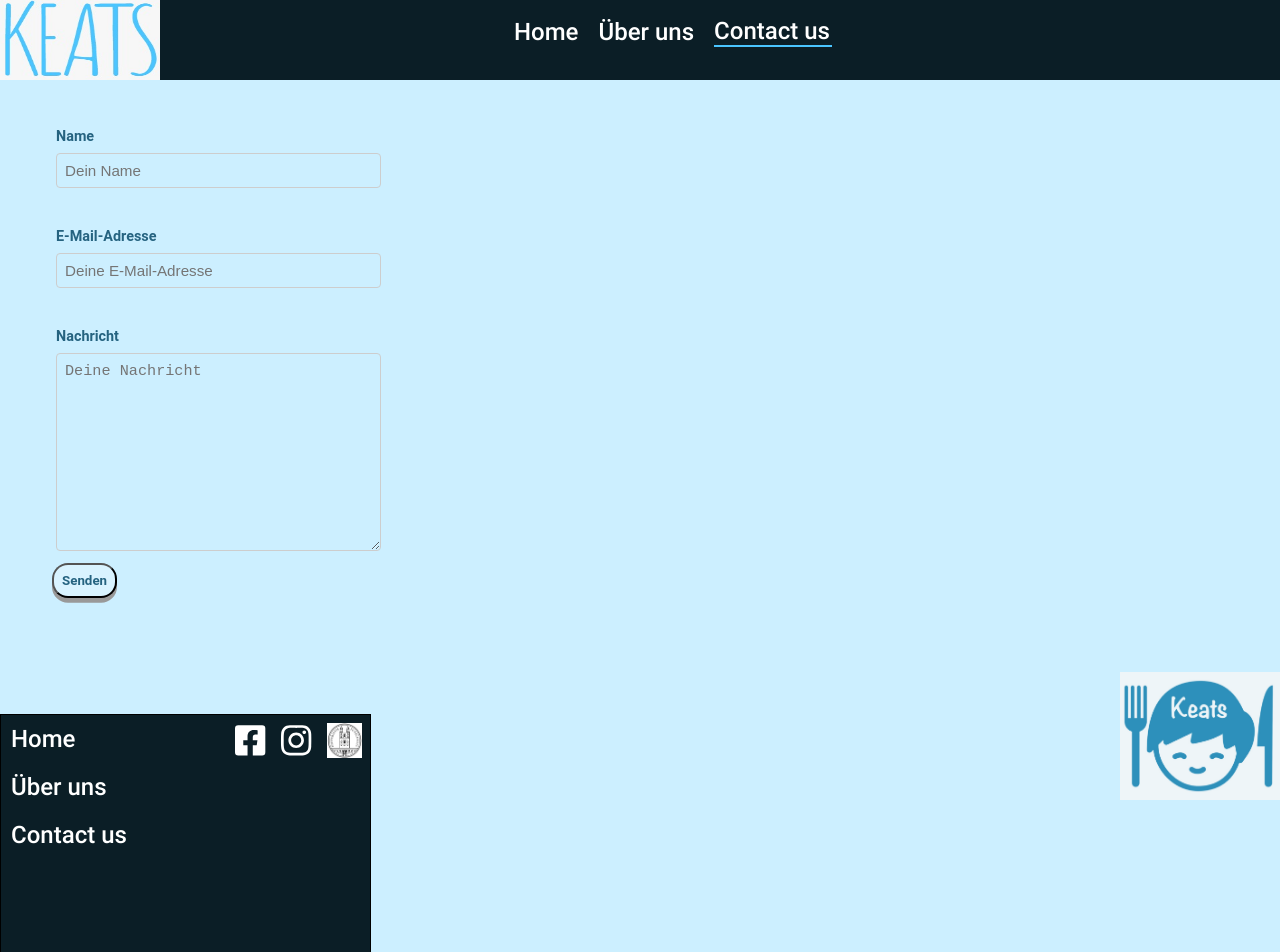
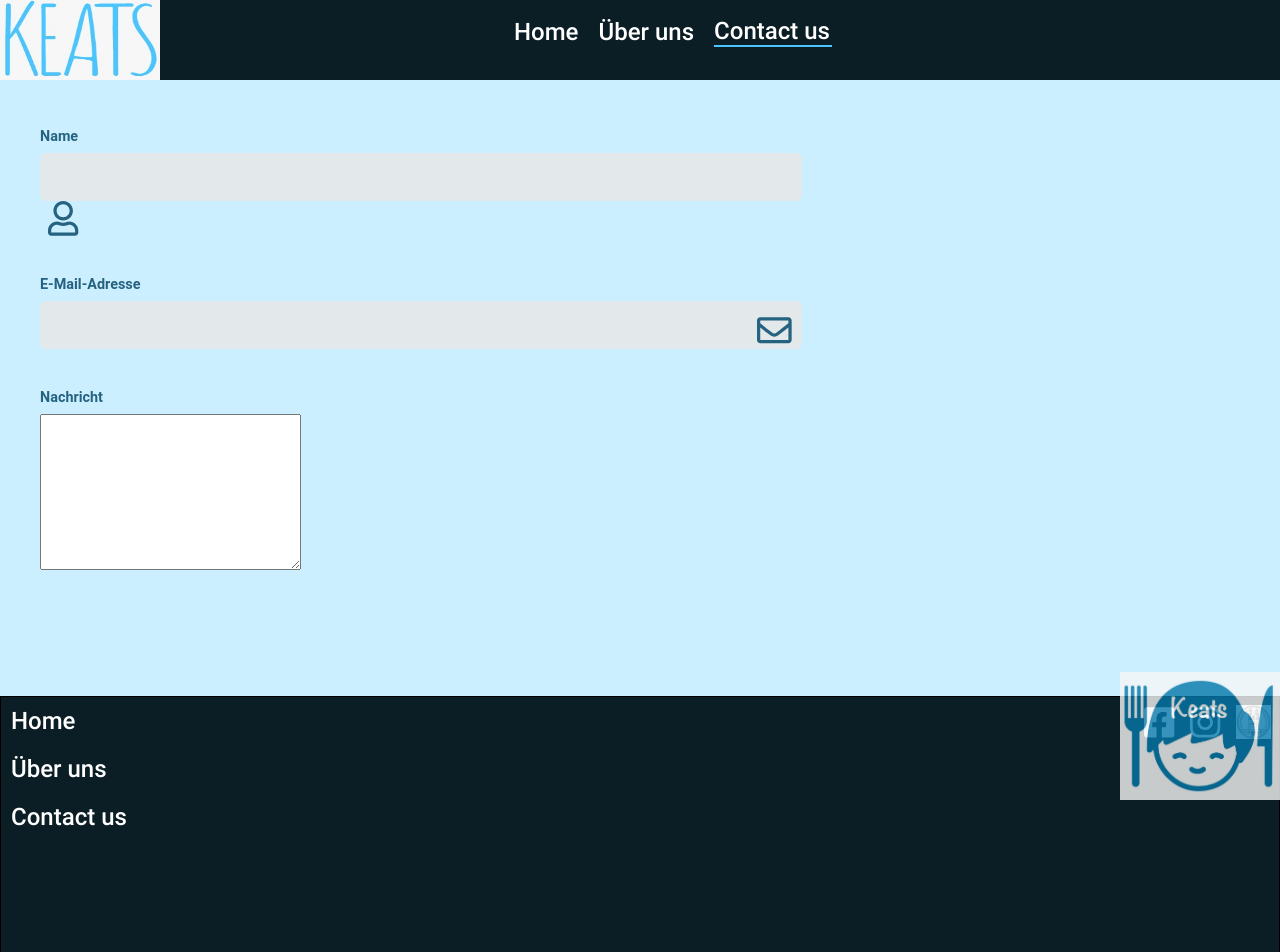
Before and after one commit to majogw/Keats-Project, a React (Create React App) app: page /contactus in a window 1280 px wide. Shown: the top 952 px of the page. Built offline with nearby package versions, Linux system fonts and the light colour scheme.

Commit message:
Few Changes in the Form

```diff
--- a/package.json
+++ b/package.json
@@ -5,6 +5,7 @@
   "dependencies": {
     "@fortawesome/fontawesome-svg-core": "^1.2.28",
     "@fortawesome/free-brands-svg-icons": "^5.13.0",
+    "@fortawesome/free-regular-svg-icons": "^5.13.0",
     "@fortawesome/free-solid-svg-icons": "^5.13.0",
     "@fortawesome/react-fontawesome": "^0.1.9",
     "@testing-library/jest-dom": "^4.2.4",
--- a/src/App.css
+++ b/src/App.css
@@ -15,7 +15,6 @@ h4 {
 p {
   padding-left: 3rem;
   padding-right: 3rem;
-  text-align: justify;
 }
 
 div {
@@ -24,6 +23,7 @@ div {
 .App-header {
   z-index: 4;
   display: flex;
+  width: 100%;
   flex-direction: column;
   align-items: center;
   justify-content: center;
@@ -70,6 +70,17 @@ div {
 
 .mission-titulo {
   margin-top: 1rem;
+}
+
+.img-shot {
+  width: 18rem;
+}
+
+.screenshot {
+  display: flex;
+  justify-content: center;
+  align-items: center;
+  align-content: center;
 }
 
 .Teamparalelo {
@@ -143,6 +154,7 @@ div {
 }
 .footer {
   display: flex;
+  flex-direction: column;
   width: 100%;
   border: 1px solid black;
   background-color: #0b1e26;
@@ -180,6 +192,20 @@ div {
   display: flex;
   padding: 0.5rem;
   cursor: pointer;
+}
+
+.mail-footer {
+  display: flex;
+  padding: 0.5rem;
+  flex: 1;
+  height: 100%;
+  align-items: flex-end;
+  align-content: flex-end;
+}
+
+.mail-abajo {
+  color: white;
+  font-size: 1rem;
 }
 .Navigation {
   width: 100%;
@@ -241,14 +267,12 @@ div {
 
 .forma-principal {
   display: flex;
-  direction: column;
-  margin-top: 7rem;
-  margin-left: 3rem;
-  justify-content: center;
-  align-content: center;
-  align-items: center;
+  flex-direction: column;
   font-family: Roboto;
   color: #256380;
+  margin-top: 7rem;
+  width: 60%;
+  padding-left: 2rem;
 }
 
 .nombre-forma {
@@ -316,10 +340,6 @@ div {
   border-radius: 1rem;
 }
 
-.nombre-forma:hover {
-  background-color: lightblue;
-}
-
 .email-forma {
   margin-top: 1rem;
   padding: 0.5rem;
@@ -327,10 +347,22 @@ div {
   border-radius: 1rem;
 }
 
-.email-forma :hover {
-  background-color: lightblue;
+.icon-input {
+  position: absolute;
+  right: 0;
+  top: 25%;
 }
-
+.input-compartida {
+  background-color: #e3e8eb;
+  height: 2.5rem;
+  width: 100%;
+  border: 0.2rem solid #e3e8eb;
+  border-radius: 0.4rem;
+  box-shadow: none;
+}
+.input-email {
+  position: relative;
+}
 .total-message {
   display: flex;
   margin-top: 1rem;
@@ -339,33 +371,13 @@ div {
   border-radius: 1rem;
 }
 
-.total-message:hover {
-  background-color: lightblue;
-}
-
-[type='text'],
-[type='email'],
-[type='url'],
-select,
-textarea {
-  display: block;
-  padding: 0.5rem;
-  background: transparent;
-  vertical-align: middle;
-  width: 100%;
-  max-width: 100%;
-  border: 1px solid #cdcdcd;
-  border-radius: 4px;
-  font-size: 0.95rem;
-}
-
 [type='text']:focus,
 [type='email']:focus,
 [type='url']:focus,
 select:focus,
 textarea:focus {
   outline: none;
-  border: 1px solid #1e6bd6;
+  border: 1px solid #4ac5ff;
 }
 label {
   font-weight: 600;
--- a/src/App.js
+++ b/src/App.js
@@ -12,9 +12,11 @@ import {Logo1} from './Components/Logo1';
 import {Footer} from './Components/Footer';
 import {library} from '@fortawesome/fontawesome-svg-core';
 import {fab} from '@fortawesome/free-brands-svg-icons';
+import {far} from '@fortawesome/free-regular-svg-icons';
 import {Navigation} from './Components/Navigation';
+import ScreenshotApp from './Components/Images/ScreenshotApp.jpeg';
 
-library.add(fab);
+library.add(fab,far);
 
 function App() {
   const history = useHistory();
@@ -60,8 +62,11 @@ function App() {
                   wird, erfolgt in Form von gemeinsamen Mittagessen. Dazu stellt
                   Keats eine Plattform zur Verfügung, auf welcher eine Familie
                   entweder ein Mittagessen anbieten oder für das eigene Kind
-                  buchen kann. [Screenshot App]
+                  buchen kann.
                 </p>
+              </div>
+              <div className='screenshot'>
+                <img className='img-shot' src={ScreenshotApp} />
               </div>
               <div className='titulo'>
                 <h1>Wieso mitmachen?</h1>
--- a/src/Components/ContactUs.js
+++ b/src/Components/ContactUs.js
@@ -19,9 +19,7 @@ export const ContactUs = () => {
             <Navigation></Navigation>
           </div>
           <Logo2></Logo2>
-          <div className='segundo-contact'>
             <CajitaContacUs></CajitaContacUs>
-          </div>
           <div className='footer-contact'>
             <Footer></Footer>
           </div>
--- a/src/Components/Footer.js
+++ b/src/Components/Footer.js
@@ -18,7 +18,10 @@ export const Footer = () => {
             <div className='botonabajo1'>
               <ButtonNavigation label='Über uns'></ButtonNavigation>
             </div>
-            <div className='botonabajo'> <ButtonNavigation label='Contact us'></ButtonNavigation></div>
+            <div className='botonabajo'>
+              {' '}
+              <ButtonNavigation label='Contact us'></ButtonNavigation>
+            </div>
           </div>
         </div>
         <div className='icon-container'>
@@ -36,9 +39,13 @@ export const Footer = () => {
             <span className='img-container'>
               <img className='img-Unien' src={Unien} />
             </span>
-
           </div>
         </div>
+      </div>
+      <div className='mail-footer'>
+        <a className='mail-abajo ' href='mailto:info.keats@gmail.com'>
+          Info.Keats@gmail.com
+        </a>
       </div>
     </div>
   );
--- a/src/Components/Form.js
+++ b/src/Components/Form.js
@@ -5,11 +5,18 @@ import {FontAwesomeIcon} from '@fortawesome/react-fontawesome';
 export const Form = () => {
   return (
     <div className='forma-principal'>
-      <form>
       <div className='nombre-forma'>
         <label>Name</label>
         <div className='input-forma'>
-            <input type='text' name='Name' placeholder='Dein Name' required />
+          <input
+            className='input-compartida'
+            type='text'
+            name='Name'
+            required
+          />
+          <span className='icon'>
+            <FontAwesomeIcon icon={['far', 'user']} size='lg' />
+          </span>
         </div>
       </div>
       <div className='email-forma'>
@@ -18,11 +25,14 @@ export const Form = () => {
         </div>
         <div className='input-email'>
           <input
+            className='input-compartida'
             type='email'
             name='email'
-              placeholder='Deine E-Mail-Adresse'
             required
           />
+          <span className='icon-input'>
+            <FontAwesomeIcon icon={['far', 'envelope']} size='lg' />
+          </span>
         </div>
       </div>
       <div className='total-message'>
@@ -32,17 +42,11 @@ export const Form = () => {
           </label>
         </div>
         <div className='input-message'>
-            <textarea
-              cols='30'
-              rows='10'
-              placeholder='Deine Nachricht'
-            ></textarea>
+          <textarea cols='30' rows='10'></textarea>
         </div>
       </div>
       <div className='button-forma'>
-          <input type='Submit' value='Senden' />
       </div>
-      </form>
     </div>
   );
 };
```
Also changed, not shown: src/Components/Images/ScreenshotApp.jpeg (added), 1 other file (tests, documents, lock files or other folders). Lines whose indentation alone changed are shown as unchanged.
